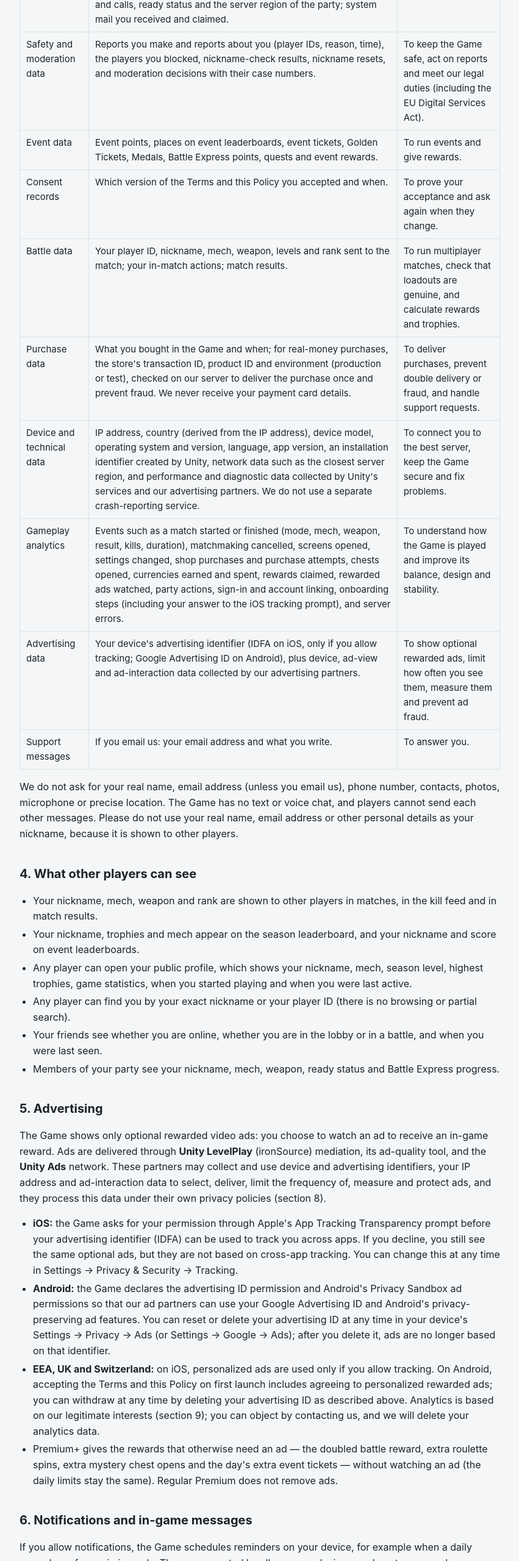
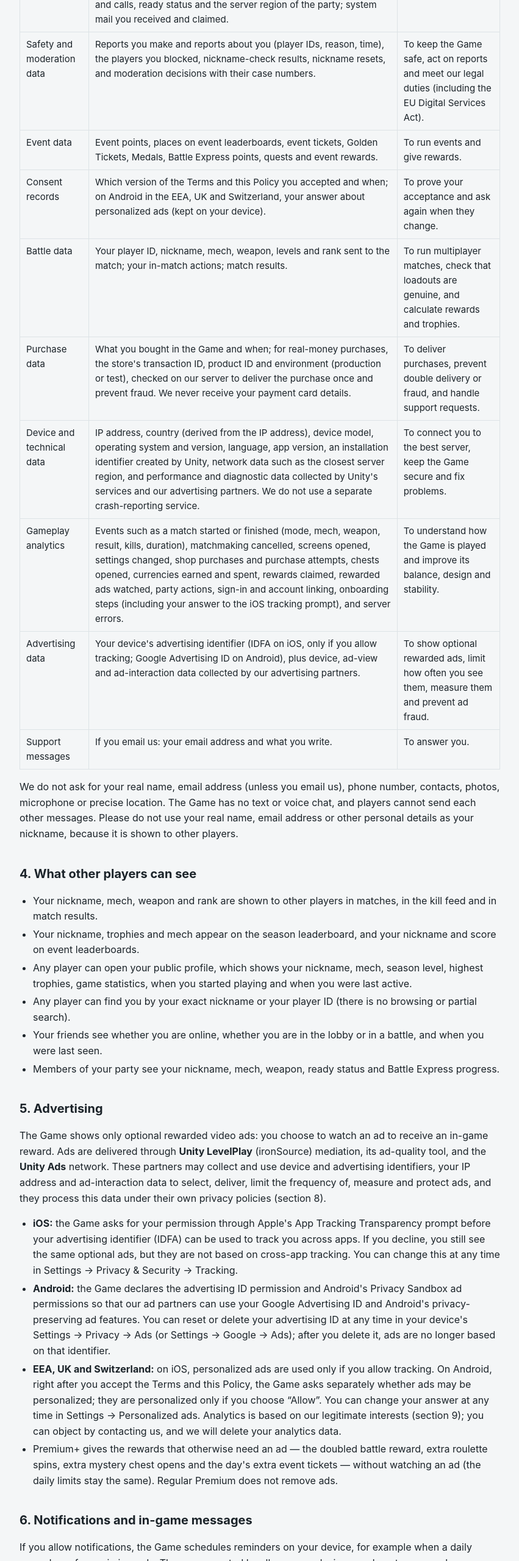
Before and after one commit to markDrigola/punch-pilots-legal, a plain HTML site: page privacy.html in a window 1280 px wide. Shown: the part 1307-3867 px from the top of the page at 61% size, without its empty margins (214-1065 px from the left). Drawn offline with Linux system fonts and the light colour scheme.

Commit message:
Privacy and terms: personalized-ads question on Android in the EEA, UK and Switzerland, Settings switch

```diff
--- a/privacy.html
+++ b/privacy.html
@@ -37,7 +37,7 @@
 <tr><td>Social data</td><td>Your friends list, friend requests you sent and received, players you blocked, whether you are online and whether you are in the lobby or in a battle, when you were last seen; your party, party invitations and calls, ready status and the server region of the party; system mail you received and claimed.</td><td>To run friends, parties and mail.</td></tr>
 <tr><td>Safety and moderation data</td><td>Reports you make and reports about you (player IDs, reason, time), the players you blocked, nickname-check results, nickname resets, and moderation decisions with their case numbers.</td><td>To keep the Game safe, act on reports and meet our legal duties (including the EU Digital Services Act).</td></tr>
 <tr><td>Event data</td><td>Event points, places on event leaderboards, event tickets, Golden Tickets, Medals, Battle Express points, quests and event rewards.</td><td>To run events and give rewards.</td></tr>
-<tr><td>Consent records</td><td>Which version of the Terms and this Policy you accepted and when.</td><td>To prove your acceptance and ask again when they change.</td></tr>
+<tr><td>Consent records</td><td>Which version of the Terms and this Policy you accepted and when; on Android in the EEA, UK and Switzerland, your answer about personalized ads (kept on your device).</td><td>To prove your acceptance and ask again when they change.</td></tr>
 <tr><td>Battle data</td><td>Your player ID, nickname, mech, weapon, levels and rank sent to the match; your in-match actions; match results.</td><td>To run multiplayer matches, check that loadouts are genuine, and calculate rewards and trophies.</td></tr>
 <tr><td>Purchase data</td><td>What you bought in the Game and when; for real-money purchases, the store's transaction ID, product ID and environment (production or test), checked on our server to deliver the purchase once and prevent fraud. We never receive your payment card details.</td><td>To deliver purchases, prevent double delivery or fraud, and handle support requests.</td></tr>
 <tr><td>Device and technical data</td><td>IP address, country (derived from the IP address), device model, operating system and version, language, app version, an installation identifier created by Unity, network data such as the closest server region, and performance and diagnostic data collected by Unity's services and our advertising partners. We do not use a separate crash-reporting service.</td><td>To connect you to the best server, keep the Game secure and fix problems.</td></tr>
@@ -63,7 +63,7 @@
 <ul>
   <li><b>iOS:</b> the Game asks for your permission through Apple's App Tracking Transparency prompt before your advertising identifier (IDFA) can be used to track you across apps. If you decline, you still see the same optional ads, but they are not based on cross-app tracking. You can change this at any time in Settings → Privacy &amp; Security → Tracking.</li>
   <li><b>Android:</b> the Game declares the advertising ID permission and Android's Privacy Sandbox ad permissions so that our ad partners can use your Google Advertising ID and Android's privacy-preserving ad features. You can reset or delete your advertising ID at any time in your device's Settings → Privacy → Ads (or Settings → Google → Ads); after you delete it, ads are no longer based on that identifier.</li>
-  <li><b>EEA, UK and Switzerland:</b> on iOS, personalized ads are used only if you allow tracking. On Android, accepting the Terms and this Policy on first launch includes agreeing to personalized rewarded ads; you can withdraw at any time by deleting your advertising ID as described above. Analytics is based on our legitimate interests (section 9); you can object by contacting us, and we will delete your analytics data.</li>
+  <li><b>EEA, UK and Switzerland:</b> on iOS, personalized ads are used only if you allow tracking. On Android, right after you accept the Terms and this Policy, the Game asks separately whether ads may be personalized; they are personalized only if you choose “Allow”. You can change your answer at any time in Settings → Personalized ads. Analytics is based on our legitimate interests (section 9); you can object by contacting us, and we will delete your analytics data.</li>
   <li>Premium+ gives the rewards that otherwise need an ad — the doubled battle reward, extra roulette spins, extra mystery chest opens and the day's extra event tickets — without watching an ad (the daily limits stay the same). Regular Premium does not remove ads.</li>
 </ul>
 
```
Also changed, not shown: terms.html (+1 -1 lines).
